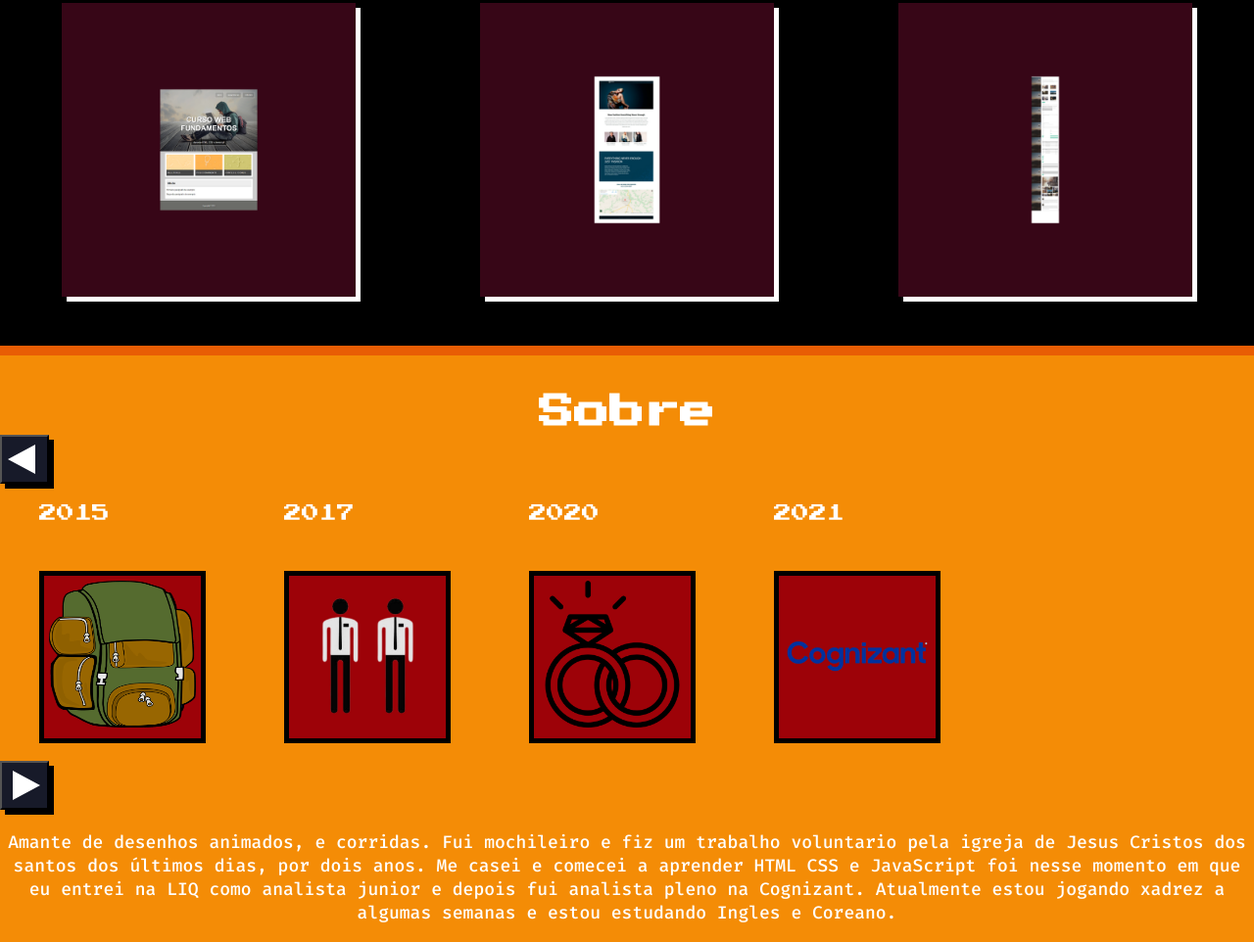
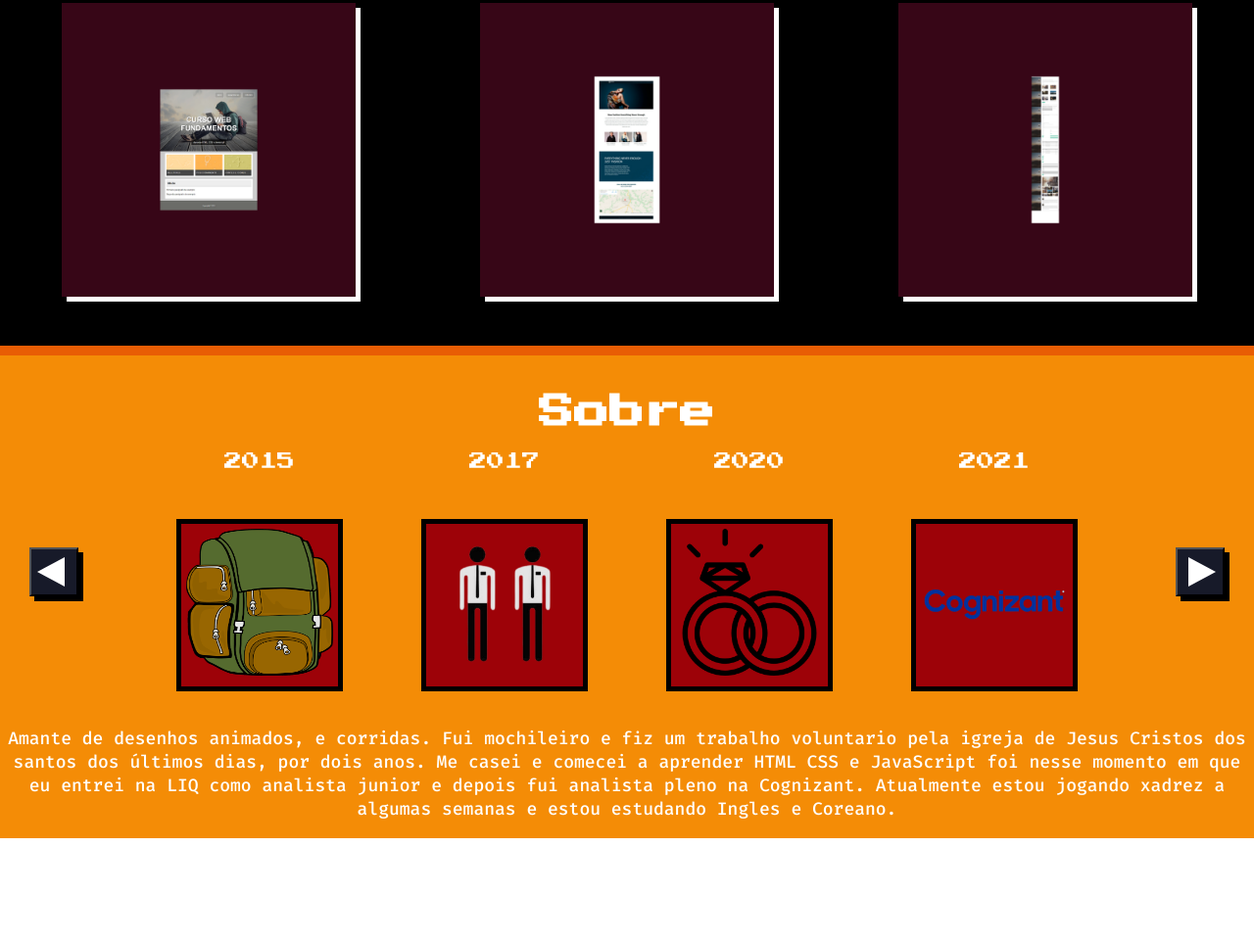
Before and after one commit to HenryWDC/Perfil, a plain HTML site: page index.html in a window 1280 px wide. Shown: the part 1321-2283 px from the top of the page at 98% size. After the commit the page ends 2177 px from the top, so only its background shows below. Drawn offline with Linux system fonts and the light colour scheme.

Commit message:
carrocel

```diff
--- a/css/componet/carrocel/carrocel.css
+++ b/css/componet/carrocel/carrocel.css
@@ -7,6 +7,7 @@
     color: white;
     font-size: 18px;
     margin-bottom: 50px;
+    text-align: center;
 }
 .carrocel-box-all{
     display: flex;
--- /dev/null
+++ b/css/componet/carrocel/text-box.css
@@ -0,0 +1,3 @@
+.text-box{
+    display: flex;
+}
--- a/css/componet/section/about.css
+++ b/css/componet/section/about.css
@@ -1,8 +1,14 @@
 .about{
     background-color: #F48C06;
     border-bottom: #D00000;
+    display: flex;
+    flex-direction: column;
 }
 .box_description{
+    display: flex;
+    flex-direction: row;
+    align-items: center;
+    justify-content: space-around;
     margin: 0, 80px;
 }
 .description{
--- a/index.html
+++ b/index.html
@@ -17,6 +17,7 @@
     <link rel="stylesheet" href="css/componet/section/project.css">
     <link rel="stylesheet" href="css/componet/section/about.css">
     <link rel="stylesheet" href="css/componet/carrocel/carrocel.css">
+    <link rel="stylesheet" href="css/componet/carrocel/text-box.css">
     <title>Henry Col</title>
 </head>
 <body>
@@ -107,8 +108,10 @@
                 </figure>
             </div>
             <button class="button-arrow -right"><p class="content">voltar</p></button>
+        </div>
+        <article class="text-box">
             <p class="description">Amante de desenhos animados, e corridas. Fui mochileiro e fiz um trabalho voluntario pela igreja de Jesus Cristos dos santos dos últimos dias, por dois anos. Me casei e comecei a aprender HTML CSS e JavaScript foi nesse momento em que eu entrei na LIQ como analista junior e depois fui analista pleno na Cognizant. Atualmente estou jogando xadrez a algumas semanas e estou estudando Ingles e Coreano.</p>
-        </div>
+        </article>
     </section>
 </body>
 </html>
```
